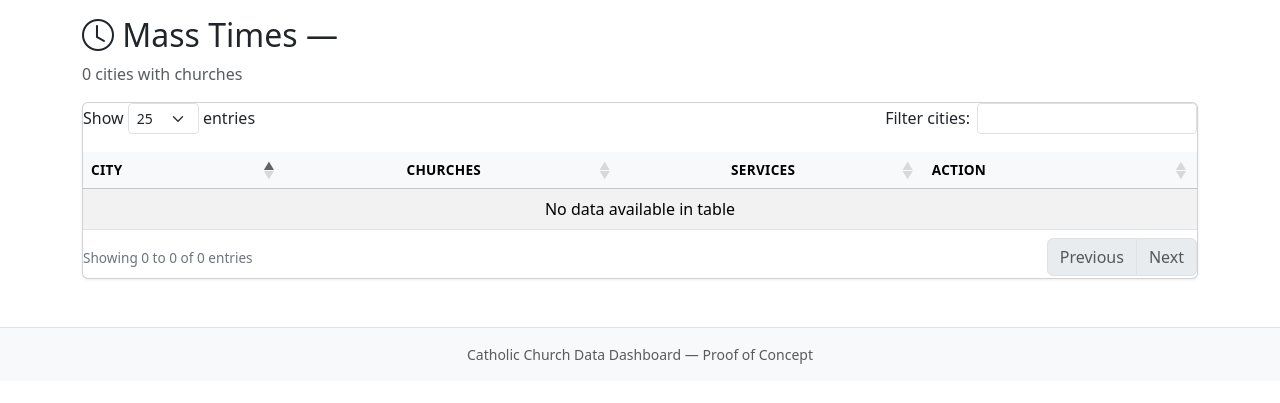
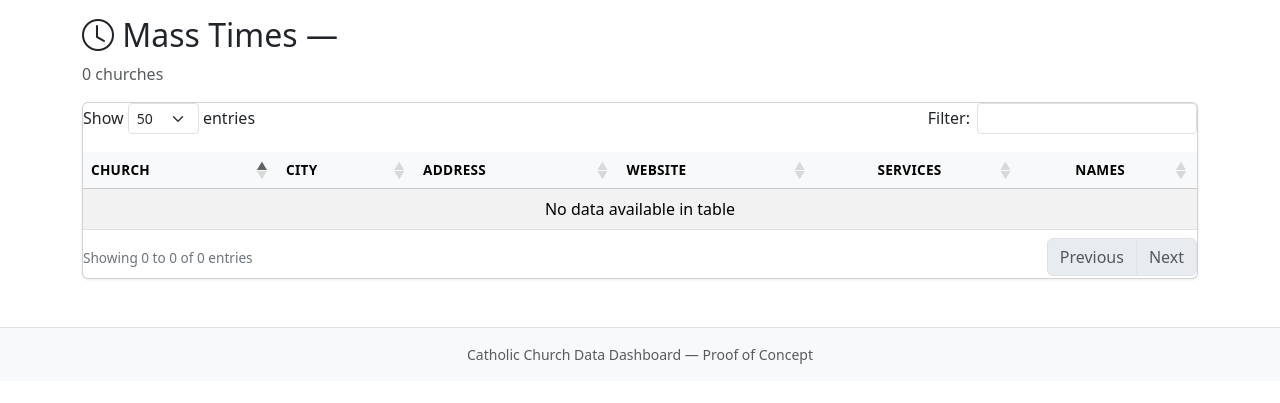
Before and after one commit to benashkar/catholic-mass-times-scraper, a Flask app: template dashboard/app/templates/mass_times/state.html in a window 1280 px wide. Shown: the part 103-506 px from the top of the page. Run offline with Flask 3, Linux system fonts and the light colour scheme; the template is opened without the code that fills it, so the values that code supplies are empty; some libraries are stand-ins or nearby versions.

Commit message:
Enhance dashboard: flat church list, website URLs, bulletin names column
State page now shows all churches in a flat table (no city-first navigation)
with columns for: Church name, City, Address, Website URL, Services count,
and Bulletin Names count (with link to names page).

Church detail page now shows: website URL link and "View Bulletin Names"
button when available.

Data loader additions:
- Website URL lookup from church_details.jsonl (LRU cached)
- Bulletin names availability check per church
- Cross-state filtering still active

Co-Authored-By: Claude Opus 4.6 <noreply@anthropic.com>

```diff
--- a/dashboard/app/templates/mass_times/state.html
+++ b/dashboard/app/templates/mass_times/state.html
@@ -11,29 +11,47 @@
 </nav>
 
 <h2><i class="bi bi-clock"></i> Mass Times &mdash; {{ display_name }}</h2>
-<p class="text-muted">{{ cities|length }} cities with churches</p>
+<p class="text-muted">{{ churches|length }} churches</p>
 
 <div class="card">
     <div class="card-body p-0">
-        <table class="table table-hover table-striped mb-0" id="citiesTable">
+        <table class="table table-hover table-striped mb-0" id="churchesTable">
             <thead class="table-light">
                 <tr>
+                    <th>Church</th>
                     <th>City</th>
-                    <th class="text-center">Churches</th>
+                    <th>Address</th>
+                    <th>Website</th>
                     <th class="text-center">Services</th>
-                    <th>Action</th>
+                    <th class="text-center">Names</th>
                 </tr>
             </thead>
             <tbody>
-                {% for c in cities %}
+                {% for c in churches %}
                 <tr>
-                    <td><strong>{{ c.city }}</strong></td>
-                    <td class="text-center">{{ c.church_count }}</td>
-                    <td class="text-center">{{ c.service_count }}</td>
                     <td>
-                        <a href="{{ url_for('mass_times.city_view', state=state, city=c.city) }}" class="btn btn-sm btn-outline-primary">
-                            <i class="bi bi-arrow-right"></i> View
+                        <a href="{{ url_for('mass_times.church_view', state=state, church_name=c.church_display) }}" class="text-decoration-none fw-bold">
+                            {{ c.Church }}
                         </a>
+                    </td>
+                    <td>{{ c.city }}</td>
+                    <td class="small text-muted">{{ c.address }}</td>
+                    <td>
+                        {% if c.website %}
+                        <a href="{{ c.website }}" target="_blank" rel="noopener" class="text-decoration-none small">
+                            <i class="bi bi-box-arrow-up-right"></i> {{ c.website[:40] }}{% if c.website|length > 40 %}...{% endif %}
+                        </a>
+                        {% endif %}
+                    </td>
+                    <td class="text-center">
+                        <span class="badge bg-primary">{{ c.service_count }}</span>
+                    </td>
+                    <td class="text-center">
+                        {% if c.has_bulletin and c.bulletin_count > 0 %}
+                        <a href="{{ url_for('bulletin.state_view', state=state) }}?church={{ c.Church }}" class="btn btn-sm btn-outline-success" target="_blank">
+                            <i class="bi bi-people"></i> {{ c.bulletin_count }}
+                        </a>
+                        {% endif %}
                     </td>
                 </tr>
                 {% endfor %}
@@ -46,10 +64,18 @@
 {% block extra_js %}
 <script>
 $(document).ready(function() {
-    $('#citiesTable').DataTable({
-        pageLength: 25,
+    $('#churchesTable').DataTable({
+        pageLength: 50,
         order: [[0, 'asc']],
-        language: { search: "Filter cities:" }
+        language: { search: "Filter:" },
+        columns: [
+            null,
+            null,
+            null,
+            null,
+            { searchable: false },
+            { searchable: false }
+        ]
     });
 });
 </script>
```
Also changed, not shown: dashboard/app/data_loader.py (+48 -0 lines), dashboard/app/routes/mass_times.py (+40 -7 lines), dashboard/app/templates/mass_times/church.html (+14 -1 lines).
